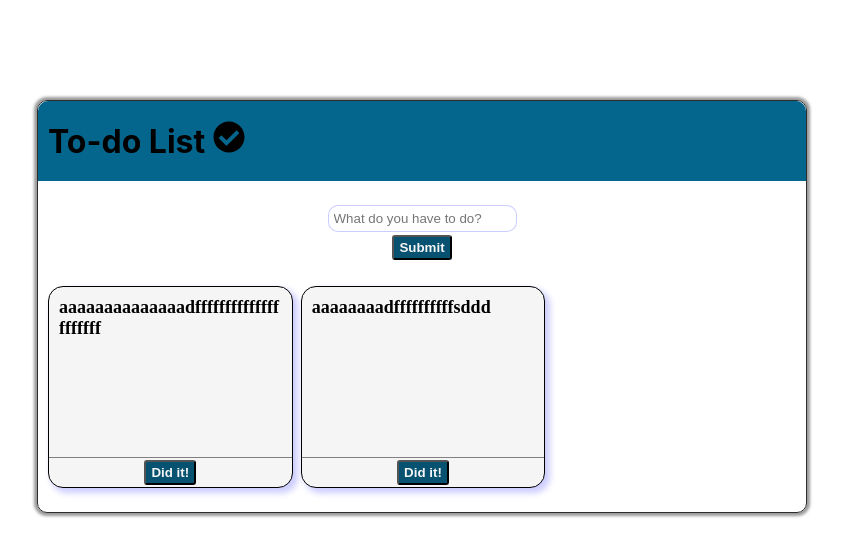
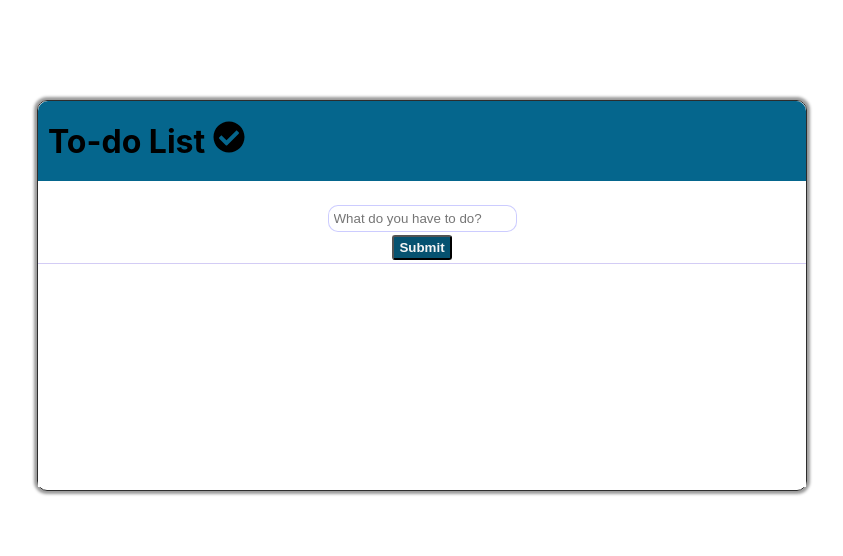
Before and after one commit to JpTanaka/todolist, a React (Create React App) app: page / in a window 1280 px wide. Shown: the top 556 px of the page, without its empty margins (218-1061 px from the left). Built offline with nearby package versions, Linux system fonts and the light colour scheme.

Commit message:
took out pre-made cards

```diff
--- a/src/App.css
+++ b/src/App.css
@@ -51,10 +51,6 @@ button:hover {
   margin: 3px;
   padding: 5px;
 }
-.description {
-  width: 200px;
-}
-
 
 .title {
   margin-top:0px;
@@ -75,11 +71,15 @@ button:hover {
   flex-direction: column;
   align-items: center;
   justify-content: center;
+  border-bottom: 1px solid rgba(35, 0, 205, .2);
+  padding-bottom: 3px;
 
 }
 
 .todo-space {
   padding: 10px;
+  margin-top: 3px;
+  margin-bottom: 3px;
   display:grid;
   grid-template-columns: repeat(3, minmax(50px, 1fr));
   grid-template-rows: repeat(1, 200px);
@@ -95,7 +95,7 @@ button:hover {
   flex-direction: column;
   background-color: whitesmoke;
   border-radius: 15px;
-  border: 1px solid black;
+  border: 1px solid rgba(30, 30, 200, .4);
   box-shadow: 4px 4px 6px 1px rgba(0, 0, 255, .2);
 }
 
@@ -122,8 +122,8 @@ button:hover {
 }
 
 .todolistitem {
-  font-family:'Times New Roman', Times, serif;
-  font-weight: 700;
+  font-family:sans-serif;
+  font-weight: 400;
   font-size: large;
   list-style-type: none;
   padding:10px;
--- a/src/App.js
+++ b/src/App.js
@@ -10,7 +10,7 @@ class App extends React.Component {
     super(props);
     this.state = {
     ToDoNumber: 1,
-    TodoList: ["aaaaaaaaaaaaaadfffffffffffffffffffff", "aaaaaaaadffffffffffsddd"],
+    TodoList: [],
     Textvalue: '',
     }
   }
```
